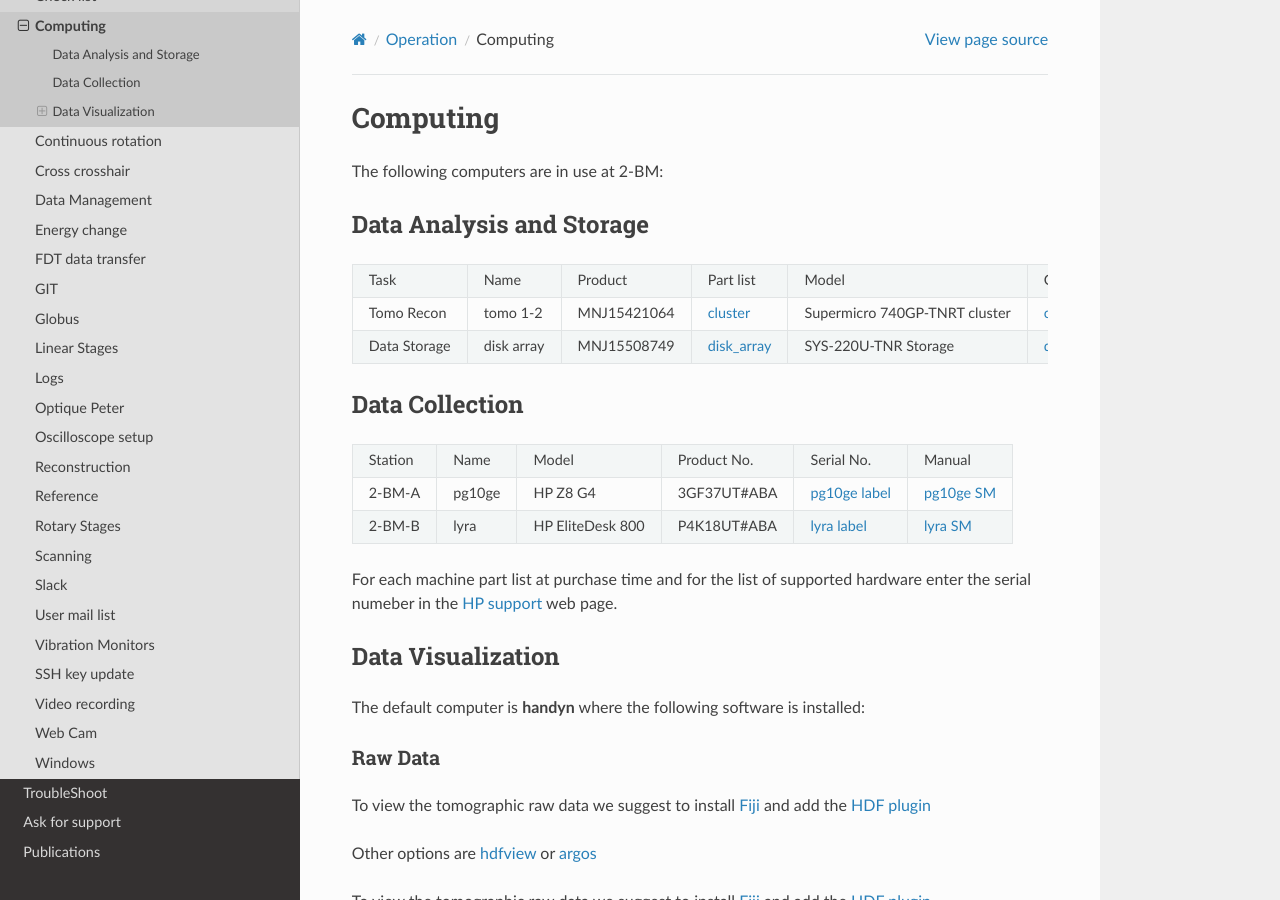
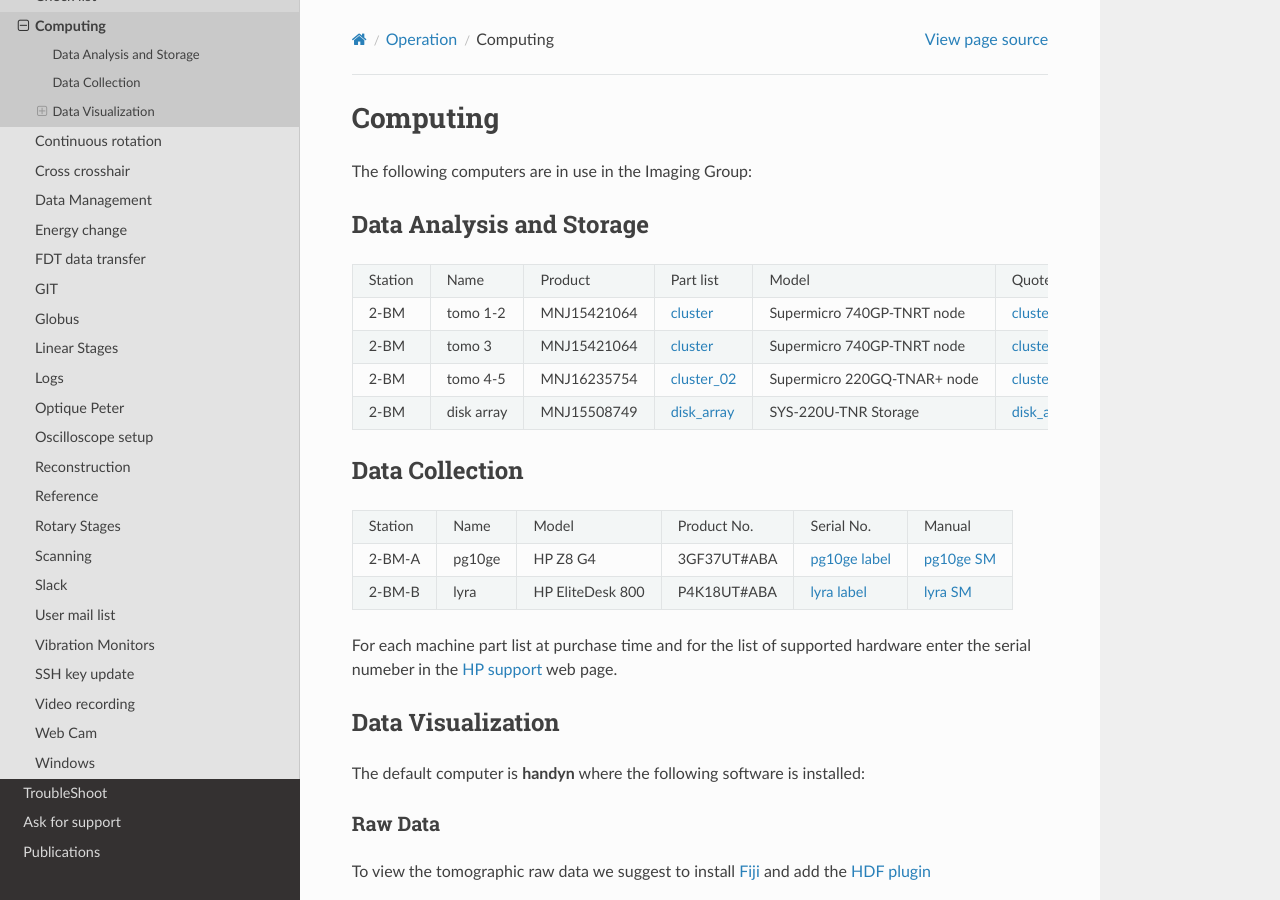
Before and after one commit to xray-imaging/2bm-docs, a Sphinx documentation site: the page built from docs/source/ops/item_022.rst, in a window 1280 px wide and 900 px high. Built offline with Sphinx 7.4.7 and the Read the Docs theme 2.0.0, drawn with Linux system fonts in a browser that asks for light colours; the version number could not be read and is left out.

Commit message:
added tomo4-5

```diff
--- a/docs/source/ops/item_022.rst
+++ b/docs/source/ops/item_022.rst
@@ -1,27 +1,33 @@
 Computing
 =========
 
-The following computers are in use at 2-BM:
-
-
+The following computers are in use in the Imaging Group:
 
 .. _cluster_folder: https://anl.box.com/s/cwqbvet2qv8239nhrof0qemyohd0jho3
 .. _cluster: https://anl.box.com/s/uysvb5ujnlugmd16r2f6o10fem9rjgvr
+.. _cluster_02: https://anl.box.com/s/7onv5ju2rt42w15uz689pbuslfelpvz9
 .. _disk_array: https://anl.box.com/s/zzyvv7w80ltwbtf09zrjiqiw7ak6i7ge
 .. _cluster_quote: https://anl.box.com/s/j7wz6li4afoq2gs5g8feehmmz8q7whuy
+.. _cluster_quote_01: https://anl.box.com/s/06nkozbmkhu5qsi61njcgm1qs3ug8pcg
+.. _cluster_quote_02: https://anl.box.com/s/hz9l2whlju2a81tyr4k9e07ukc8m4zkn
 .. _disk_array_quote: https://anl.box.com/s/sbft8cbt2xcpzuuvikixr82dn9jf6zog
 
 
 Data Analysis and Storage
 -------------------------
 
-+-----------------------------------------+--------------+---------------+-----------------+---------------------------------+----------------------+
-| Task                                    | Name         | Product       | Part list       |      Model                      |      Quote           |
-+-----------------------------------------+--------------+---------------+-----------------+---------------------------------+----------------------+
-| Tomo Recon                              | tomo 1-2     | MNJ15421064   | `cluster`_      |  Supermicro 740GP-TNRT cluster  | `cluster_quote`_     |
-+-----------------------------------------+--------------+---------------+-----------------+---------------------------------+----------------------+
-| Data Storage                            | disk array   | MNJ15508749   | `disk_array`_   |  SYS-220U-TNR Storage           | `disk_array_quote`_  |
-+-----------------------------------------+--------------+---------------+-----------------+---------------------------------+----------------------+
+
++-----------+--------------+---------------+-----------------+---------------------------------+----------------------+
+| Station   | Name         | Product       | Part list       |      Model                      |      Quote           |
++-----------+--------------+---------------+-----------------+---------------------------------+----------------------+
+| 2-BM      | tomo 1-2     | MNJ15421064   | `cluster`_      |  Supermicro 740GP-TNRT node     | `cluster_quote`_     |
++-----------+--------------+---------------+-----------------+---------------------------------+----------------------+
+| 2-BM      | tomo 3       | MNJ15421064   | `cluster`_      |  Supermicro 740GP-TNRT node     | `cluster_quote_01`_  |
++-----------+--------------+---------------+-----------------+---------------------------------+----------------------+
+| 2-BM      | tomo 4-5     | MNJ16235754   | `cluster_02`_   |  Supermicro 220GQ-TNAR+ node    | `cluster_quote_02`_  |
++-----------+--------------+---------------+-----------------+---------------------------------+----------------------+
+| 2-BM      | disk array   | MNJ15508749   | `disk_array`_   |  SYS-220U-TNR Storage           | `disk_array_quote`_  |
++-----------+--------------+---------------+-----------------+---------------------------------+----------------------+
 
 
 Data Collection
```
Also changed, not shown: docs/source/user/item_001.rst (+9 -2 lines).
